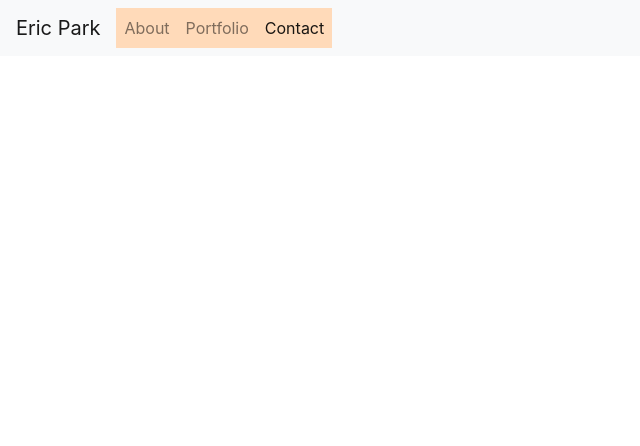
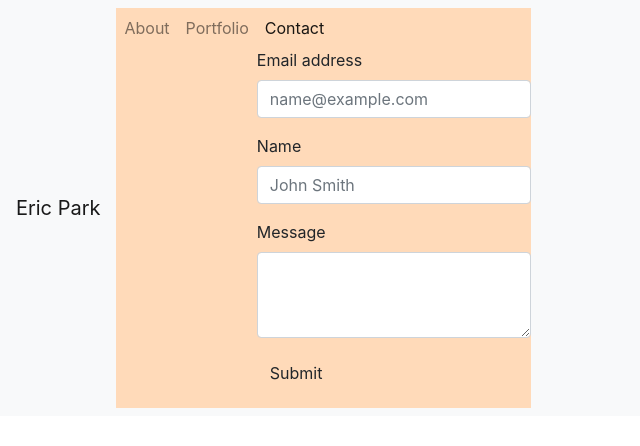
Before and after one commit to E-Park8/E-Park8.github.io, a plain HTML site: page contact.html in a window 1280 px wide. Shown: the whole page, without its empty margins (0-640 px from the left). Drawn offline with nearby package versions, Linux system fonts and the light colour scheme.

Commit message:
added temporary contact page

```diff
--- a/contact.html
+++ b/contact.html
@@ -29,7 +29,27 @@
             <li class="nav-item active">
               <a class="nav-link" href="./contact.html">Contact</a>
 
+              <div id="content" class="container"></div>
+              <form>
+                <div class="form-group">
+                  <label id="margint" for="exampleFormControlInput1">Email address</label>
+                  <input type="email" class="form-control" id="exampleFormControlInput1" placeholder="name@example.com">
+                </div>
 
+                <div class="form-group">
+                  <label for="exampleFormControlSelect1">Name</label>
+                  <input type="email" class="form-control" id ="exampleFormControlInput1" placeholder="John Smith">
+                </div>
+
+                <div class="form-group">
+                  <label for="exampleFormControlSelect2">Message</label>
+                  <textarea class ="form-control" id="exampleFormControlTextarea1" rows="3" placeholder="Enter your text here">
+                    </textarea>
+                </div>
+                <div class="form-group">
+                  <button id="marginb" type="button" class= "btn btn-priomary">Submit</button>
+                </div>
+              </form>
 
     <script src="https://code.jquery.com/jquery-3.5.1.slim.min.js" integrity="sha384-DfXdz2htPH0lsSSs5nCTpuj/zy4C+OGpamoFVy38MVBnE+IbbVYUew+OrCXaRkfj" crossorigin="anonymous"></script>
     <script src="https://cdn.jsdelivr.net/npm/popper.js@1.16.0/dist/umd/popper.min.js" integrity="sha384-Q6E9RHvbIyZFJoft+2mJbHaEWldlvI9IOYy5n3zV9zzTtmI3UksdQRVvoxMfooAo" crossorigin="anonymous"></script>
--- a/css/style.css
+++ b/css/style.css
@@ -1,3 +1,7 @@
 .nav-item {
     background-color: peachpuff;
 }
+
+#content {
+    box-sizing: border-box;
+}
```
Also changed, not shown: index.html (+2 -1 lines).
